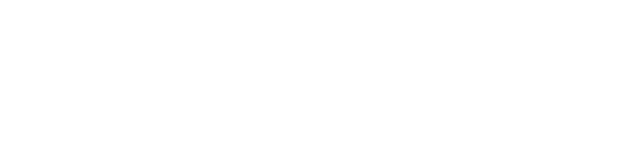
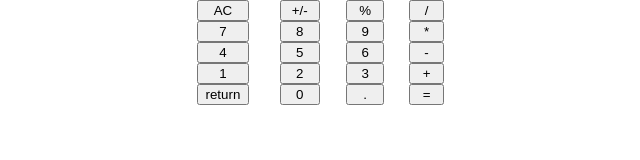
Before and after one commit to majirih/calculatorapp, a plain HTML site: page index.html in a window 1280 px wide. Shown: the whole page, without its empty margins (322-962 px from the left). Drawn offline with Linux system fonts and the light colour scheme.

Commit message:
setting up the calculator

```diff
--- /dev/null
+++ b/index.css
@@ -0,0 +1,8 @@
+*{
+    margin:0 auto;
+    width:60%;
+}
+.gridcontainer{
+    display:grid;
+    grid-template-columns: auto auto auto auto;
+}
--- a/index.html
+++ b/index.html
@@ -5,8 +5,30 @@
     <meta http-equiv="X-UA-Compatible" content="IE=edge">
     <meta name="viewport" content="width=device-width, initial-scale=1.0">
     <title>Calculator App</title>
+    <link rel="stylesheet" type="text/css" href="./index.css">
 </head>
 <body>
-
+    <div class="gridcontainer">
+        <button class="gridcontainer__ac">AC</button>
+        <button class="gridcontainer__operatsum/sub">+/-</button>
+        <button class="gridcontainer__percent">%</button>
+        <button class="gridconatiner__operatdivide">/</button>
+        <button class="gridcontainer__num7">7</button>
+        <button class="gridcontainer__num8">8</button>
+        <button class="gridcontainer__num9">9</button>
+        <button class="gridcontainer__operatmultiply">*</button>
+        <button class="gridcontainer__num4">4</button>
+        <button class="gridcontainer__num5">5</button>
+        <button class="gridcontainer__num6">6</button>
+        <button class="gridcontainer__operatsubtract">-</button>
+        <button class="gridcontainer__num1">1</button>
+        <button class="gridcontainer__num2">2</button>
+        <button class="gridcontainer__num3">3</button>
+        <button class="gridcontainer__operatsum">+</button>
+        <button class="gridcontainer__return">return</button>
+        <button class="gridcontainer__num0">0</button>
+        <button class="gridcontainer__decpoint">.</button>
+        <button class="gridcontainer__equal">=</button>
+    </div>
 </body>
 </html>
```
